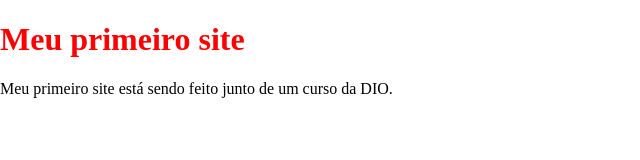
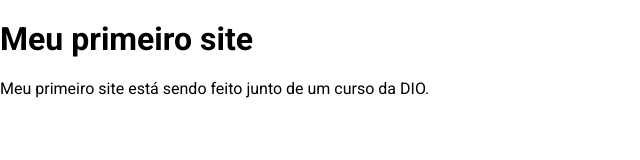
Before and after one commit to bhclira/Repositorios, a plain HTML site: page pokedex/index.html in a window 1280 px wide. Shown: the whole page, without its empty margins (0-640 px from the left). Drawn offline with nearby package versions, Linux system fonts and the light colour scheme.

Commit message:
add font Roboto

```diff
--- a/pokedex/assets/css/global.css
+++ b/pokedex/assets/css/global.css
@@ -1,3 +1,3 @@
-h1 {
-    color: red;
+* {
+    font-family: 'Roboto', sans-serif;
 }
--- a/pokedex/index.html
+++ b/pokedex/index.html
@@ -4,7 +4,16 @@
     <meta charset="UTF-8">
     <meta name="viewport" content="width=device-width, initial-scale=1.0">
     <title>Pokedex</title>
+
+    <!-- Normalize CSS -->
     <link rel="stylesheet" href="https://cdnjs.cloudflare.com/ajax/libs/normalize/8.0.1/normalize.min.css" integrity="sha512-NhSC1YmyruXifcj/KFRWoC561YpHpc5Jtzgvbuzx5VozKpWvQ+4nXhPdFgmx8xqexRcpAglTj9sIBWINXa8x5w==" crossorigin="anonymous" referrerpolicy="no-referrer" />
+
+    <!-- Google Fonts Roboto -->
+    <link rel="preconnect" href="https://fonts.googleapis.com">
+    <link rel="preconnect" href="https://fonts.gstatic.com" crossorigin>
+    <link href="https://fonts.googleapis.com/css2?family=Roboto:ital,wght@0,100;0,300;0,400;0,500;0,700;0,900;1,100;1,300;1,400;1,500;1,700;1,900&display=swap" rel="stylesheet">
+
+    <!-- CSS link -->
     <link rel="stylesheet" href="/assets/css/global.css">
 
 </head>
```
